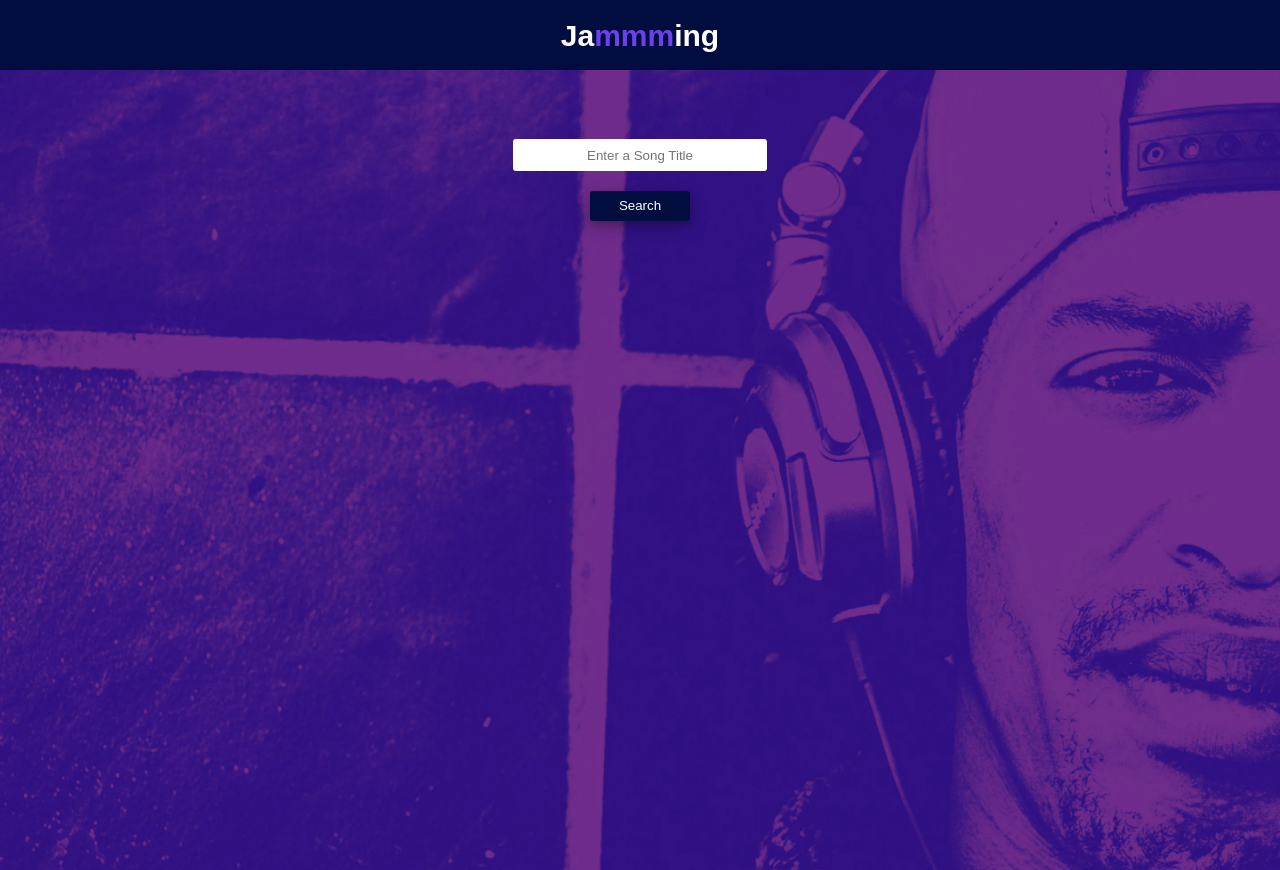
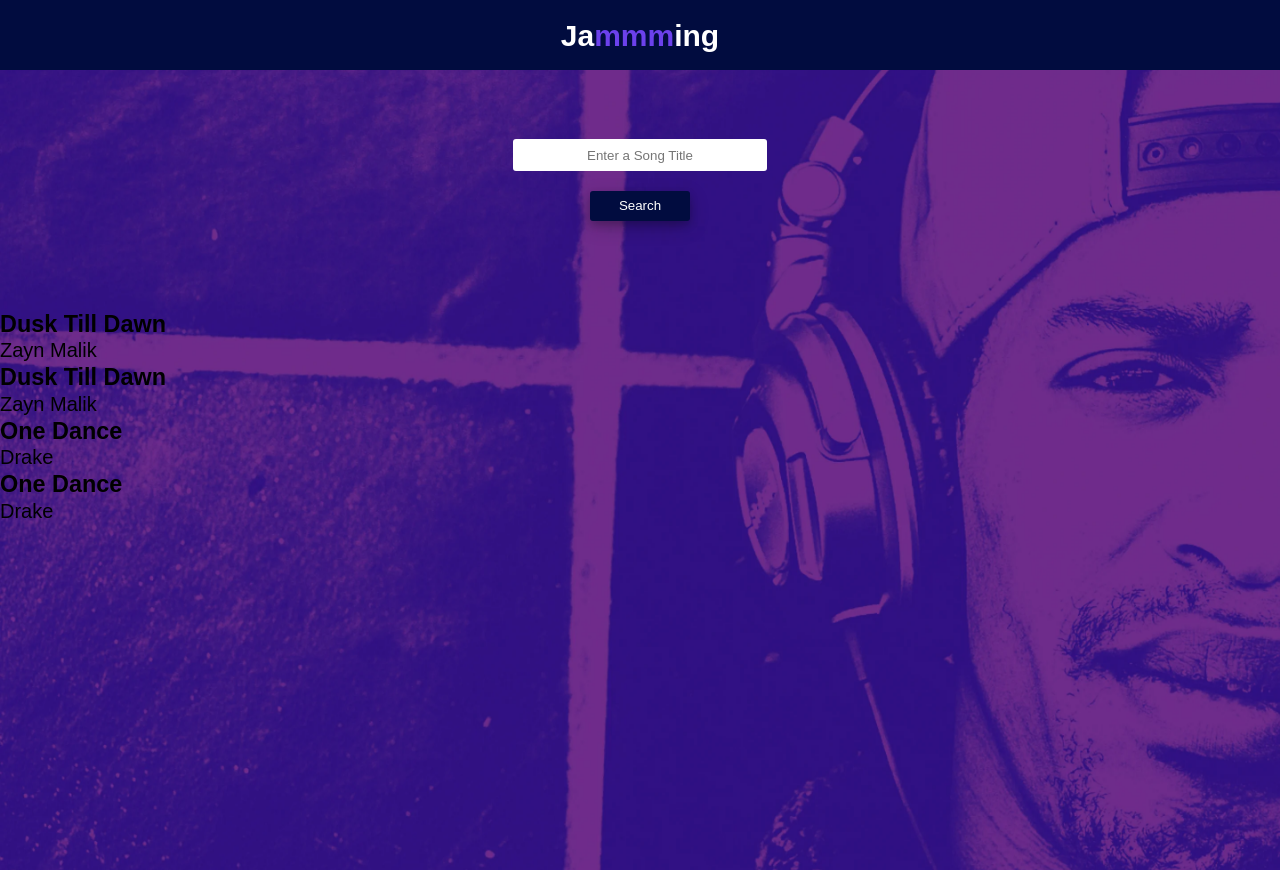
Before and after one commit to kalpesh-d/tunekraft, a React (Vite) app: page / in a window 1280 px wide. Built offline with nearby package versions, Linux system fonts and the light colour scheme; a web font is replaced by a local one.

Commit message:
define track list

```diff
--- a/src/App.jsx
+++ b/src/App.jsx
@@ -1,4 +1,5 @@
 import './App.css'
+import AppPlaylist from './components/AppPlaylist'
 import NavBar from './components/NavBar'
 import SearchBar from './components/SearchBar'
 
@@ -10,6 +11,7 @@ function App() {
       </nav>
       <main>
         <SearchBar />
+        <AppPlaylist />
       </main>
     </>
   )
--- /dev/null
+++ b/src/components/AppPlaylist.jsx
@@ -0,0 +1,13 @@
+import PlayList from "./PlayList"
+import SearchResult from "./SearchResult"
+
+function AppPlaylist() {
+  return (
+    <div>
+      <SearchResult />
+      <PlayList />
+    </div>
+  )
+}
+
+export default AppPlaylist
--- /dev/null
+++ b/src/components/PlayList.jsx
@@ -0,0 +1,17 @@
+import { useState } from "react";
+import TrackList from "./TrackList";
+
+function PlayList() {
+  const [ tracks ] = useState([
+    { id: '1', title: 'One Dance', artist: 'Drake' },
+    { id: '2', title: 'One Dance', artist: 'Drake' }
+  ])
+
+  return (
+    <>
+      <TrackList tracks={tracks} />
+    </>
+  )
+}
+
+export default PlayList
--- /dev/null
+++ b/src/components/SearchResult.jsx
@@ -0,0 +1,17 @@
+import { useState } from "react"
+import TrackList from "./TrackList"
+
+function SearchResult() {
+  const [ tracks ] = useState([
+    { id: '1', title: 'Dusk Till Dawn', artist: 'Zayn Malik' },
+    { id: '2', title: 'Dusk Till Dawn', artist: 'Zayn Malik' }
+  ])
+
+  return (
+    <>
+      <TrackList tracks={tracks}/>
+    </>
+  )
+}
+
+export default SearchResult
--- /dev/null
+++ b/src/components/Track.jsx
@@ -0,0 +1,10 @@
+function Track({ title, artist }) {
+  return (
+    <div>
+      <h3>{ title }</h3>
+      <p>{ artist }</p>
+    </div>
+  )
+}
+
+export default Track
--- /dev/null
+++ b/src/components/TrackList.jsx
@@ -0,0 +1,13 @@
+import Track from './Track'
+
+function TrackList({ tracks }) {
+  return (
+    <>
+      { tracks.map(track => (
+          <Track key={track.id} title={track.title} artist={track.artist} />
+      ))}
+    </>
+  )
+}
+
+export default TrackList
```
Also changed, not shown: .eslintrc.cjs.
